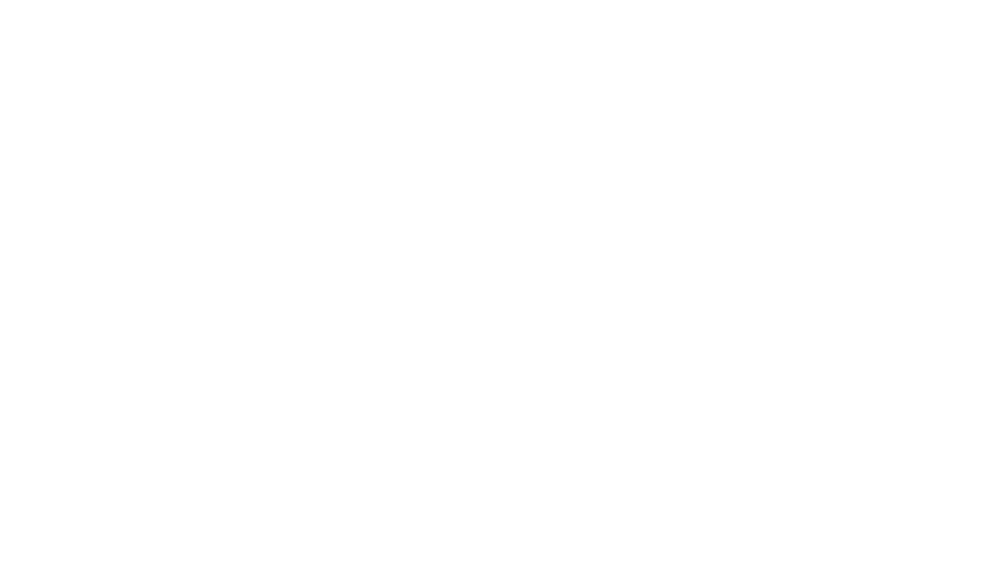
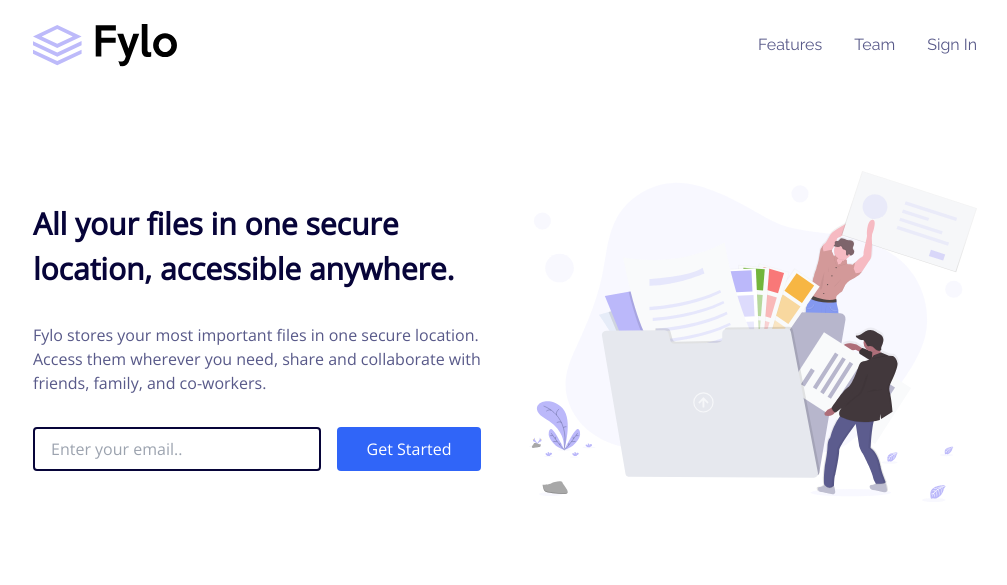
Before and after one commit to theGZMN/fylo-landing-page, a website: page src/index.html in a window 1280 px wide. Shown: the whole page, without its empty margins (135-1142 px from the left). Drawn offline with nearby package versions, Linux system fonts and the light colour scheme.

Commit message:
Update src/index.html

```diff
--- a/src/index.html
+++ b/src/index.html
@@ -4,11 +4,54 @@
     <meta charset="UTF-8">
     <meta http-equiv="X-UA-Compatible" content="IE=edge">
     <meta name="viewport" content="width=device-width, initial-scale=1.0">
+    <link rel="preconnect" href="https://fonts.googleapis.com">
+    <link rel="preconnect" href="https://fonts.gstatic.com" crossorigin>
+    <link href="https://fonts.googleapis.com/css2?family=Open+Sans&family=Raleway&display=swap" rel="stylesheet">
     <link rel="stylesheet" href="/css/main.css">
     <title>Fylo Landing Page</title>
   </head>
 
-  <body>
+  <body class="font-openSans">
+    <!-- Navbar -->
+    <nav>
+      <div class="container mx-auto flex justify-between items-center p-6">
+        <!-- Logo -->
+        <div>
+          <img src="/images/logo.svg" alt="logo" class="w-28 md:w-36">
+        </div>
+        <!-- Menu Items -->
+        <div class="space-x-7 font-raleway">
+          <a href="#" class=" text-desBlue">Features</a>
+          <a href="#" class=" text-desBlue">Team</a>
+          <a href="#" class=" text-desBlue">Sign In</a>
+        </div>
+      </div>
+    </nav>
 
+    <!-- Header -->
+    <header>
+      <!-- Hero -->
+      <div id="hero" class="container mx-auto text-center px-10 py-20 grid grid-cols-1 justify-center items-center gap-12 md:grid-cols-2 md:px-6 md:text-left">
+        <!-- Hero Image -->
+        <div>
+          <img src="/images/illustration-1.svg" alt="ill-1">
+        </div>
+        <!-- Hero Text -->
+        <div class="space-y-8 px-2 md:order-first md:px-0">
+          <h1 class="text-3xl font-bold text-veryDarkBlue leading-normal">
+            All your files in one secure location, accessible anywhere.
+          </h1>
+          <p class=" text-desBlue leading-normal">
+            Fylo stores your most important files in one secure location. Access them wherever you need, share and collaborate with friends, family, and co-workers.
+          </p>
+          <!-- Hero Form -->
+          <form class="px-2 space-y-5 md:px-0 lg:grid lg:grid-cols-lgSearch lg:items-center lg:space-y-0 lg: gap-4 xl:grid-cols-xlSearch">
+            <input class="block border-2 border-solid border-veryDarkBlue px-4 py-2 w-full outline-none rounded" type="email" name="email" id="email" placeholder="Enter your email..">
+            <input class="bg-brightBlue text-white w-full py-2.5 rounded hover:bg-opacity-75" type="submit" id="submit" value="Get Started">
+          </form>
+        </div>
+
+      </div>
+    </header>
   </body>
 </html>
```
